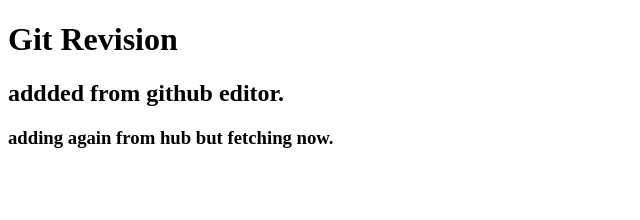
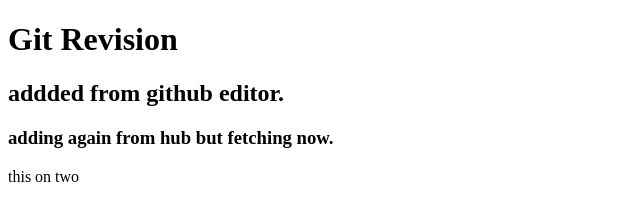
Before and after one commit to Zakir2855/reactStart, a plain HTML site: page index.html in a window 1280 px wide. Shown: the full height of the page, 0-640 px from the left. Drawn offline with Linux system fonts and the light colour scheme.

Commit message:
add on second

```diff
--- a/index.html
+++ b/index.html
@@ -9,6 +9,9 @@
 <h1>Git Revision</h1>
     <h2>addded from github editor.</h2>
     <h3>adding again from hub but fetching now.</h3>
+    <p>this on two
+
+    </p>
 <script src="./index.js"></script>
 </body>
 </html>
```
